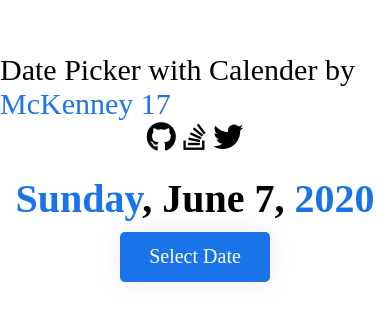
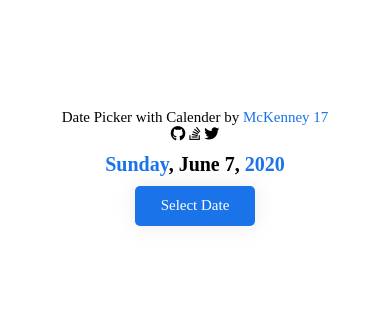
Before and after one commit to the-real-i9/Calendar-with-Date-Picker-App-full-JavaScript, a plain HTML site: page index.html in a window 390 px wide. Shown: the part 255-576 px from the top of the page. Drawn offline with Linux system fonts and the light colour scheme.

Commit message:
made it responsive

```diff
--- a/index.html
+++ b/index.html
@@ -51,7 +51,8 @@
                 <div id="ok">OK</div>
             </div>
         </div>
-        <div class="about">Date Picker by <span id="author">McKenney<sup class="far fa-registered"></sup></span></div>
+        <div class="about">
+            <div>Date Picker by <span id="author">McKenney<sup class="far fa-registered"></sup></span></div></div>
     </div>
     <script src="./js/app.js"></script>
 </body>
--- a/scss/style.scss
+++ b/scss/style.scss
@@ -8,6 +8,18 @@ $fontWeight: (
     "medium": 500,
     "bold": 700
 );
+$mobile: 680px;
+$mobile-sm: 580px;
+$fzm: 25px;
+$bwm: 140px;
+$bhm: 40px;
+
+$fzsm: 15px;
+$bwsm: 120px;
+$bhsm: 40px;
+
+$cal-width-m: 365px;
+$cal-width-sm: 355px;
 
 @function weight($name) {
     @return map-get($fontWeight, $name);
@@ -18,6 +30,18 @@ $fontWeight: (
     justify-content: $jc;
     align-items: $ai;;
     flex-direction: $dir;
+}
+
+@mixin mobile {
+    @media (max-width: $mobile) {
+        @content;
+    }
+}
+
+@mixin mobile-sm {
+    @media (max-width: $mobile-sm) {
+        @content;
+    }
 }
 
 * {
@@ -40,6 +64,9 @@ html, body {
     .intro-sec {
         @include flex(center, center, column);
         margin-bottom: 20px;
+        @include mobile {
+            margin-bottom: 10px;
+        }
 
         .intro {
             font-size: 30px;
@@ -48,6 +75,13 @@ html, body {
             .me {
                 color: $primCol;
                 font-weight: weight(medium);
+            }
+
+            @include mobile {
+                font-size: $fzm;
+            }
+            @include mobile-sm {
+                font-size: $fzsm;
             }
         }
 
@@ -58,6 +92,12 @@ html, body {
                 &:hover {
                     color: $primCol;
                 }
+            }
+            @include mobile {
+                font-size: $fzm;
+            }
+            @include mobile-sm {
+                font-size: $fzsm;
             }
         }
     }
@@ -72,6 +112,12 @@ html, body {
         }
         .g {
             color: #000;
+        }
+        @include mobile {
+            font-size: 35px;
+        }
+        @include mobile-sm {
+            font-size: 20px;
         }
     }
 
@@ -89,6 +135,16 @@ html, body {
         margin-top: 10px;
         cursor: pointer;
         transition: background .5s ease-in;
+
+        @include mobile {
+            width: $bwm;
+            height: $bhm;
+            font-size: 15px;
+        }
+        @include mobile-sm {
+            width: $bwsm;
+            height: $bhsm;
+        }
     }
 }
 
@@ -224,12 +280,22 @@ html, body {
         font-size: 13px;
         color: $grey;
         font-weight: weight(light);
-        margin: 0 auto;
-        width: 50%;
+        @include flex(center,center);
 
         #author {
             color: $primCol;
             font-weight: weight(regular);
         }
+
+        @include mobile {
+            font-size: 10px;
+        }
+    }
+
+    @include mobile {
+        width: $cal-width-m;
+    }
+    @include mobile-sm {
+        width: $cal-width-sm;
     }
 }
```
Also changed, not shown: css/style.css, 1 other file.
